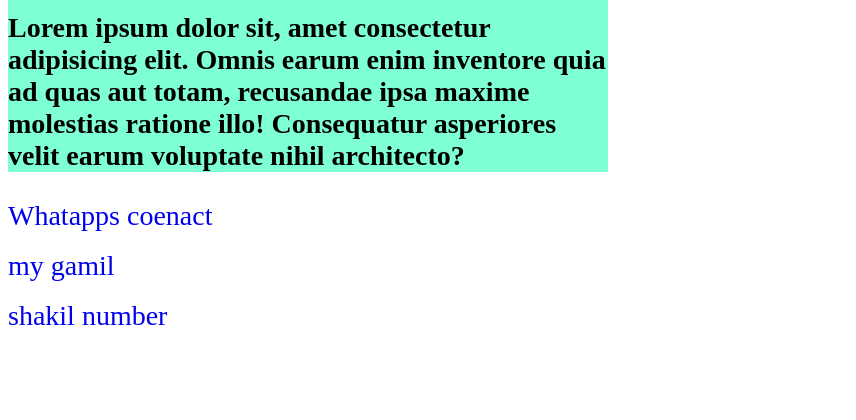
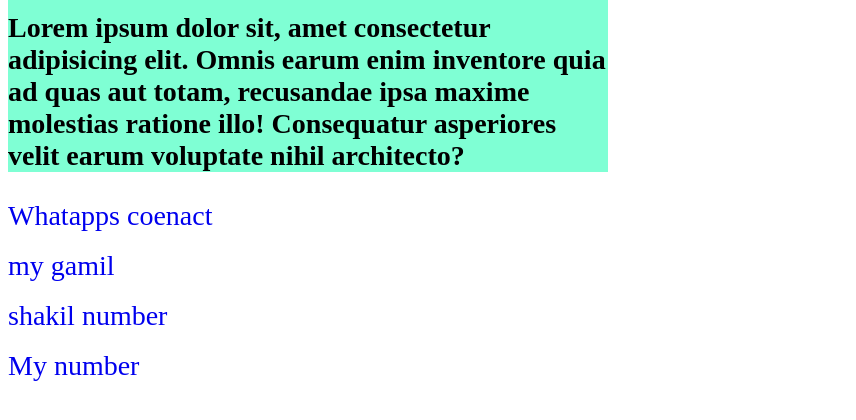
Before and after one commit to Yousufali999/fist-web-side, a plain HTML site: page index.html in a window 1280 px wide. Shown: the part 266-686 px from the top of the page, without its empty margins (0-856 px from the left). Drawn offline with Linux system fonts and the light colour scheme.

Commit message:
added my number

```diff
--- a/index.html
+++ b/index.html
@@ -20,6 +20,8 @@
     <a href="mailto:hhashus77@gmail.com" target="_blank">my gamil</a>
     <br><br>
     <a href="tel:8801309379820">shakil number</a>
+    <br><br>
+    <a href="https://wa.me/8801842846581">My number</a>
 
 </body>
 </html>
```
